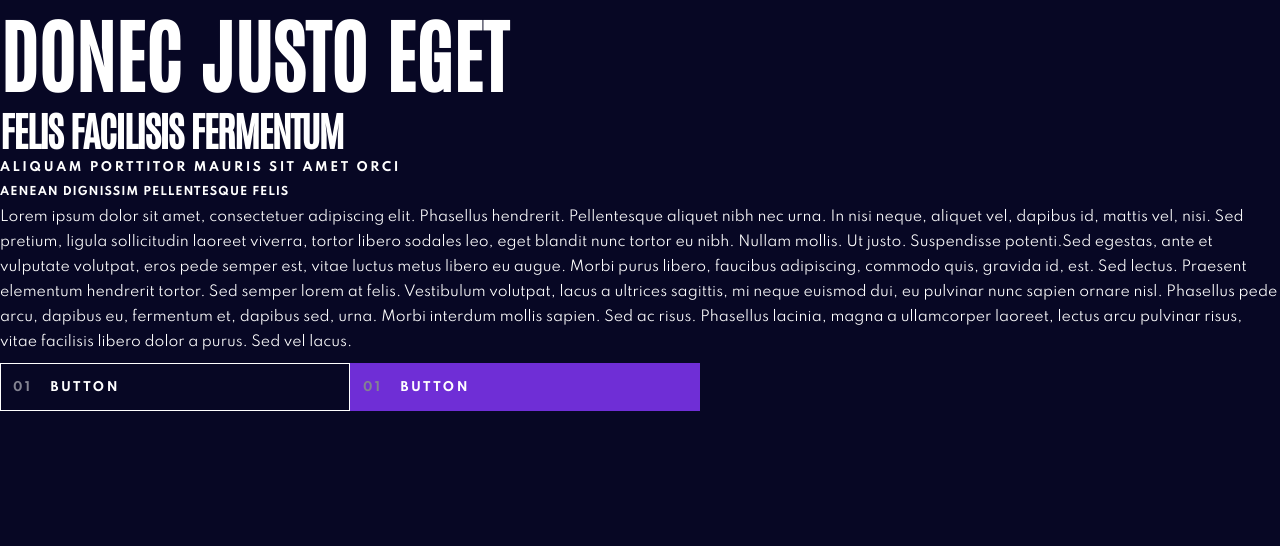
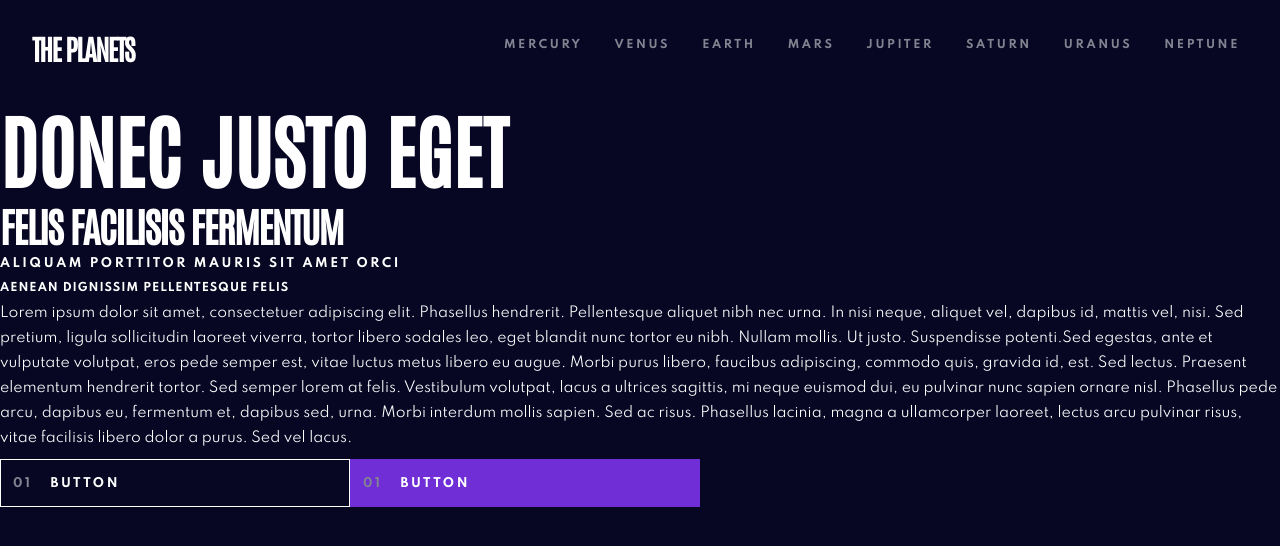
Before and after one commit to rparias/planets-fact-site, a React (Create React App) app: page / in a window 1280 px wide. Shown: the top 546 px of the page. Built offline with nearby package versions, Linux system fonts and the light colour scheme.

Commit message:
Navbar menu component WIP

```diff
--- a/src/App.js
+++ b/src/App.js
@@ -1,11 +1,13 @@
 import React from 'react'
 import Button from './components/shared/Button'
+import Menubar from './components/shared/Menubar'
 import GlobalStyle, { COLORS } from './globalStyles'
 
 function App() {
   return (
     <>
       <GlobalStyle />
+      <Menubar />
       <h1>Donec Justo eget</h1>
       <h2>Felis Facilisis Fermentum</h2>
       <h3>Aliquam Porttitor Mauris Sit Amet Orci</h3>
--- /dev/null
+++ b/src/components/shared/Menubar/_styles.js
@@ -0,0 +1,35 @@
+import styled from 'styled-components'
+import { COLORS } from '../../../globalStyles'
+
+const Navbar = styled.nav`
+  display: flex;
+  justify-content: space-between;
+
+  h2 {
+    font-size: 28px;
+    margin: 22px 32px;
+  }
+
+  ul {
+    display: flex;
+    list-style: none;
+    margin-right: 24px;
+
+    li {
+      button {
+        background: none;
+        border: none;
+        font-size: 11px;
+        color: ${COLORS.lightGray};
+        padding: 33px 16px;
+
+        &:hover {
+          color: ${COLORS.text};
+          cursor: pointer;
+        }
+      }
+    }
+  }
+`
+
+export default Navbar
--- /dev/null
+++ b/src/components/shared/Menubar/index.js
@@ -0,0 +1,38 @@
+import React from 'react'
+import Navbar from './_styles'
+
+const Menubar = () => {
+  return (
+    <Navbar>
+      <h2>The planets</h2>
+      <ul>
+        <li>
+          <button>Mercury</button>
+        </li>
+        <li>
+          <button>Venus</button>
+        </li>
+        <li>
+          <button>Earth</button>
+        </li>
+        <li>
+          <button>Mars</button>
+        </li>
+        <li>
+          <button>Jupiter</button>
+        </li>
+        <li>
+          <button>Saturn</button>
+        </li>
+        <li>
+          <button>Uranus</button>
+        </li>
+        <li>
+          <button>Neptune</button>
+        </li>
+      </ul>
+    </Navbar>
+  )
+}
+
+export default Menubar
```
Also changed, not shown: 1 other file (tests, documents, lock files or other folders).
